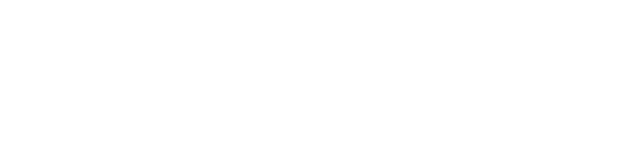
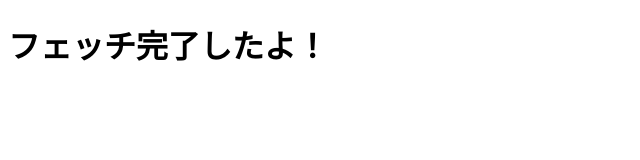
Before and after one commit to kazusumi/hina, a plain HTML site: page test_push/index.html in a window 1280 px wide. Shown: the whole page, without its empty margins (0-640 px from the left). Drawn offline with Linux system fonts and the light colour scheme.

Commit message:
フェッチしたデータを更新してプッシュテスト

```diff
--- a/test_push/index.html
+++ b/test_push/index.html
@@ -6,5 +6,6 @@
     <title>index</title>
 </head>
 <body>
+    <h1>フェッチ完了したよ！</h1>
 </body>
 </html>
```
